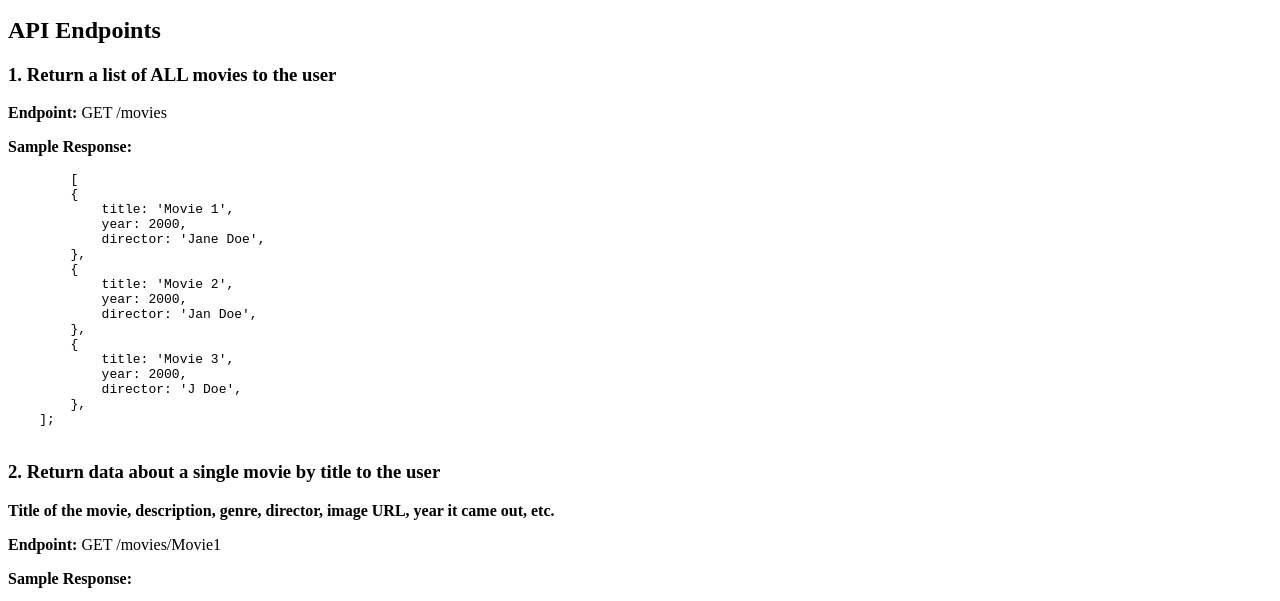
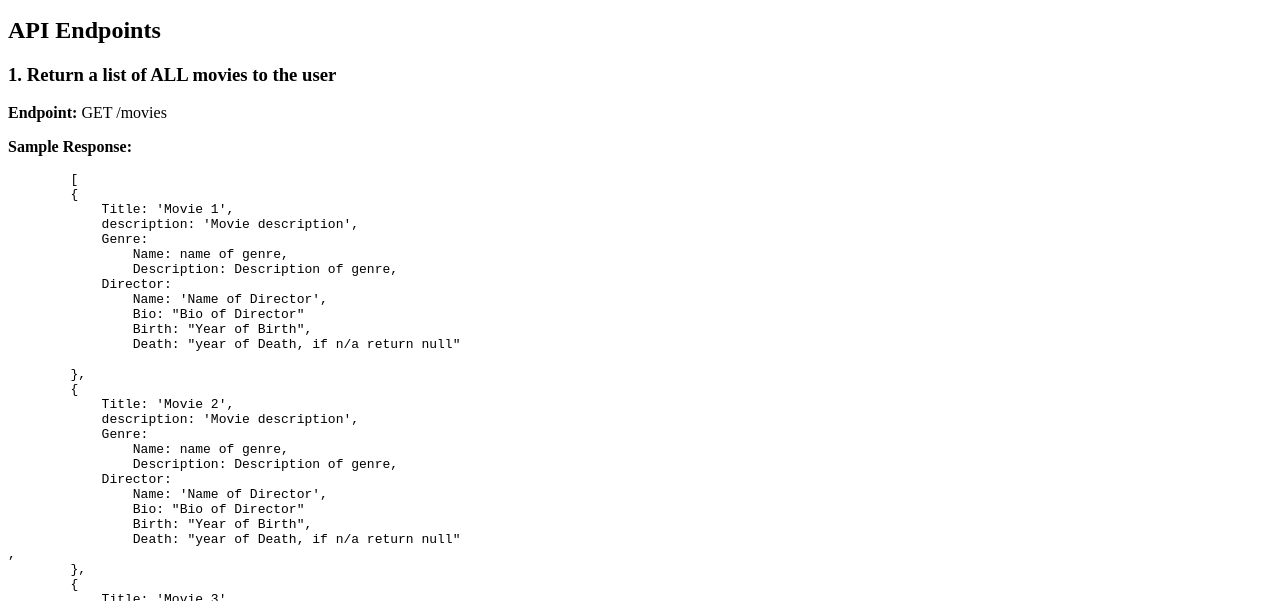
Before and after one commit to Marvel2410/movie-myFlix, a website: page public/documentation.html in a window 1280 px wide. Shown: the part 119-720 px from the top of the page. Drawn offline with Linux system fonts and the light colour scheme.

Commit message:
update documentation.html

```diff
--- a/public/documentation.html
+++ b/public/documentation.html
@@ -26,19 +26,43 @@
     <pre>
         [
         {
-            title: 'Movie 1',
-            year: 2000,
-            director: 'Jane Doe',
+            Title: 'Movie 1',
+            description: 'Movie description',
+            Genre:
+                Name: name of genre,
+                Description: Description of genre,
+            Director:
+                Name: 'Name of Director',
+                Bio: "Bio of Director"
+                Birth: "Year of Birth",
+                Death: "year of Death, if n/a return null"
+
         },
         {
-            title: 'Movie 2',
-            year: 2000,
-            director: 'Jan Doe',
+            Title: 'Movie 2',
+            description: 'Movie description',
+            Genre:
+                Name: name of genre,
+                Description: Description of genre,
+            Director:
+                Name: 'Name of Director',
+                Bio: "Bio of Director"
+                Birth: "Year of Birth",
+                Death: "year of Death, if n/a return null"
+,
         },
         {
-            title: 'Movie 3',
-            year: 2000,
-            director: 'J Doe',
+            Title: 'Movie 3',
+            description: 'Movie description',
+            Genre:
+                Name: name of genre,
+                Description: Description of genre,
+            Director:
+                Name: 'Name of Director',
+                Bio: "Bio of Director"
+                Birth: "Year of Birth",
+                Death: "year of Death, if n/a return null"
+
         },
     ];
     </pre>
@@ -59,7 +83,7 @@
                 "genre": "Action, Adventure, Sci-Fi",
                 "director": "Jane Doe",
                 "imageURL":"#"
-                "year": "2000"
+                "featured": "true/false"
             }
             </pre>
     </p>
```
